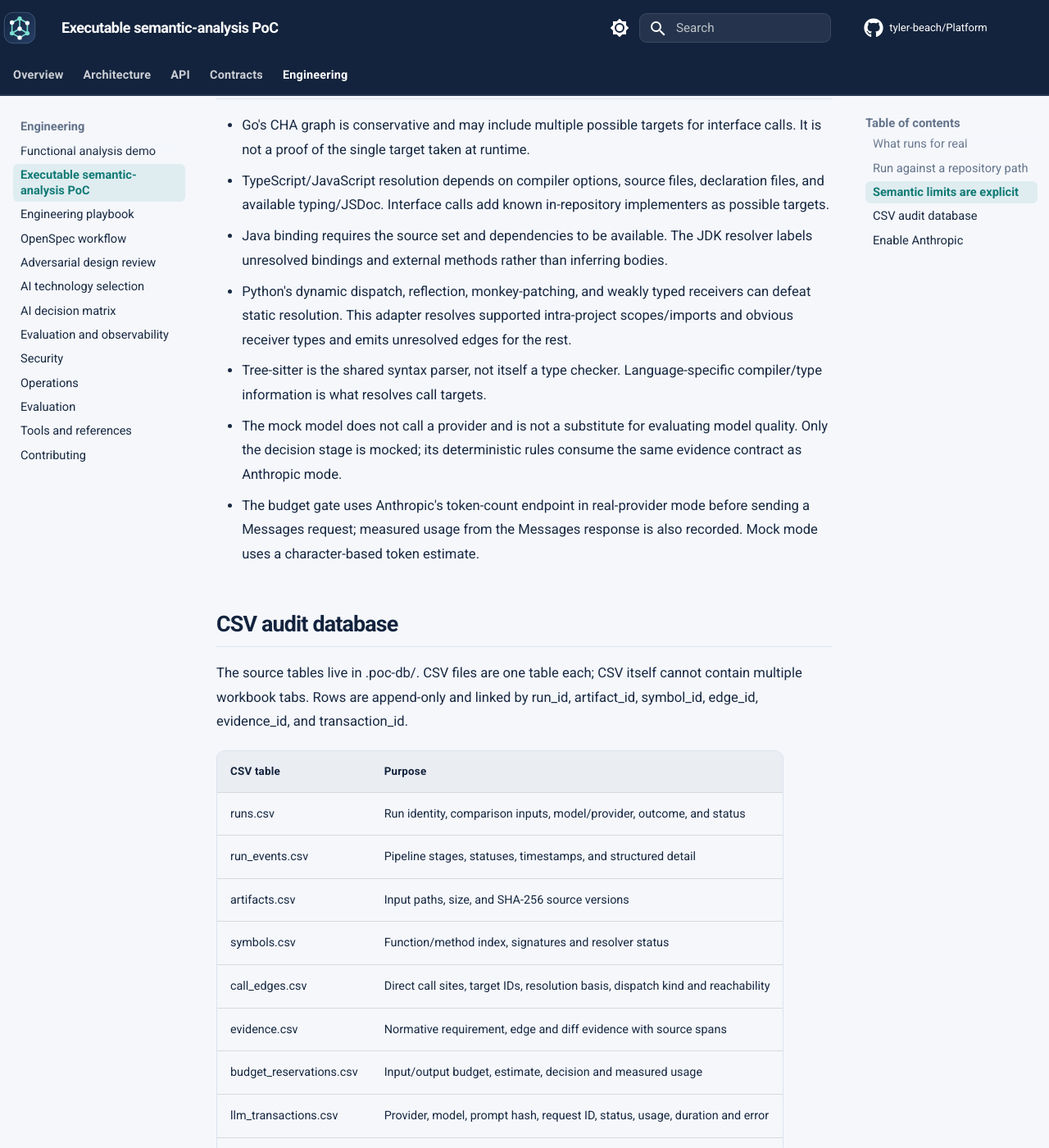
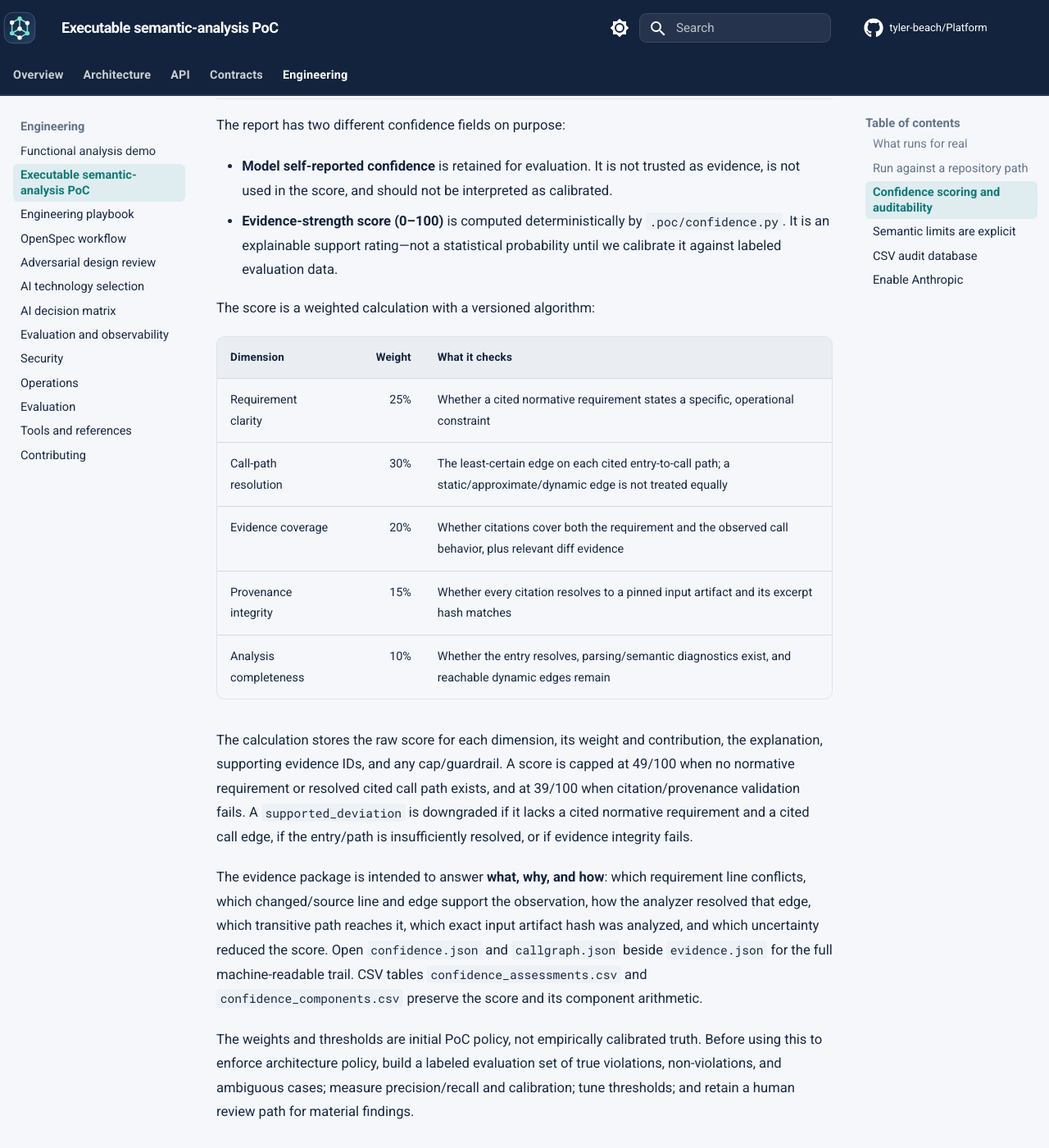
Before and after one commit to tyler-beach/Platform, an MkDocs documentation site: the page built from docs/EXECUTABLE_POC.md, in a window 1280 px wide and 1400 px high, scrolled down 1377 px. Shown: the whole window at 82% size. Built offline with MkDocs 1.6.1 and Material for MkDocs 9.7.7, drawn with Linux system fonts in a browser that asks for light colours; comment, search, counter and statistics services are not loaded.

Commit message:
docs: explain auditable evidence-strength confidence scoring

```diff
--- a/docs/EXECUTABLE_POC.md
+++ b/docs/EXECUTABLE_POC.md
@@ -17,6 +17,29 @@ This is the executable proof of concept for the ADR Deviation Platform. Launch A
 The workflow's source_path must point to a directory inside the checked-out repository. Set the matching language, root_function, ADR path, and technical-spec path. A diff can be supplied through diff_path; otherwise the workflow uses source_path/change.diff when it exists, or can generate a Git diff from the optional base/head refs.
 
 The fixture includes an intentional sync call path through Handler.Submit, Worker.Execute, and AnthropicClient.Assess; the accompanying spec requires asynchronous/non-blocking provider assessment. It exercises interprocedural evidence instead of a method-name-only regex.
+
+## Confidence scoring and auditability
+
+The report has two different confidence fields on purpose:
+
+- **Model self-reported confidence** is retained for evaluation. It is not trusted as evidence, is not used in the score, and should not be interpreted as calibrated.
+- **Evidence-strength score (0–100)** is computed deterministically by `.poc/confidence.py`. It is an explainable support rating—not a statistical probability until we calibrate it against labeled evaluation data.
+
+The score is a weighted calculation with a versioned algorithm:
+
+| Dimension | Weight | What it checks |
+|---|---:|---|
+| Requirement clarity | 25% | Whether a cited normative requirement states a specific, operational constraint |
+| Call-path resolution | 30% | The least-certain edge on each cited entry-to-call path; a static/approximate/dynamic edge is not treated equally |
+| Evidence coverage | 20% | Whether citations cover both the requirement and the observed call behavior, plus relevant diff evidence |
+| Provenance integrity | 15% | Whether every citation resolves to a pinned input artifact and its excerpt hash matches |
+| Analysis completeness | 10% | Whether the entry resolves, parsing/semantic diagnostics exist, and reachable dynamic edges remain |
+
+The calculation stores the raw score for each dimension, its weight and contribution, the explanation, supporting evidence IDs, and any cap/guardrail. A score is capped at 49/100 when no normative requirement or resolved cited call path exists, and at 39/100 when citation/provenance validation fails. A `supported_deviation` is downgraded if it lacks a cited normative requirement and a cited call edge, if the entry/path is insufficiently resolved, or if evidence integrity fails.
+
+The evidence package is intended to answer **what, why, and how**: which requirement line conflicts, which changed/source line and edge support the observation, how the analyzer resolved that edge, which transitive path reaches it, which exact input artifact hash was analyzed, and which uncertainty reduced the score. Open `confidence.json` and `callgraph.json` beside `evidence.json` for the full machine-readable trail. CSV tables `confidence_assessments.csv` and `confidence_components.csv` preserve the score and its component arithmetic.
+
+The weights and thresholds are initial PoC policy, not empirically calibrated truth. Before using this to enforce architecture policy, build a labeled evaluation set of true violations, non-violations, and ambiguous cases; measure precision/recall and calibration; tune thresholds; and retain a human review path for material findings.
 
 ## Semantic limits are explicit
 
```
